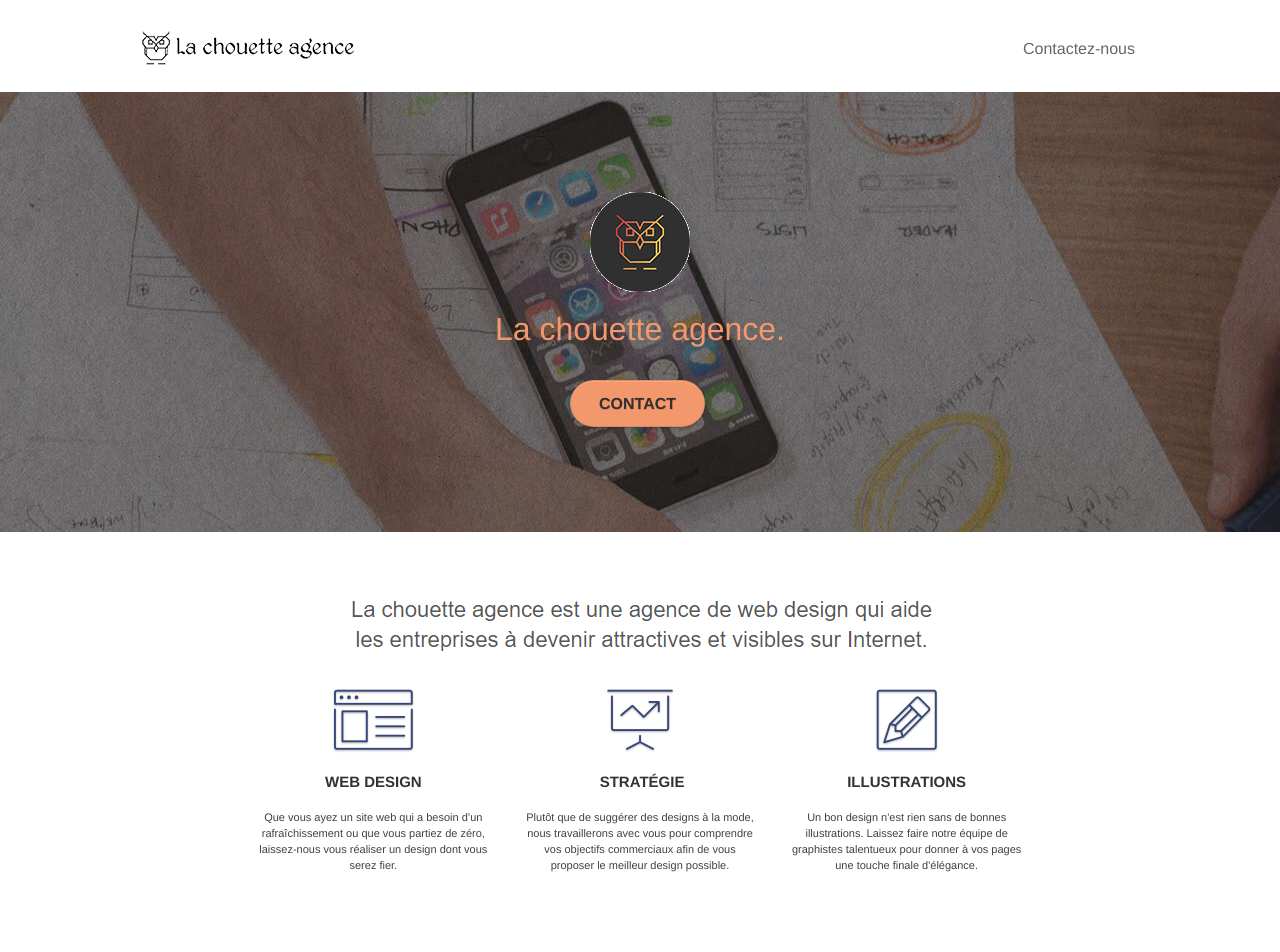
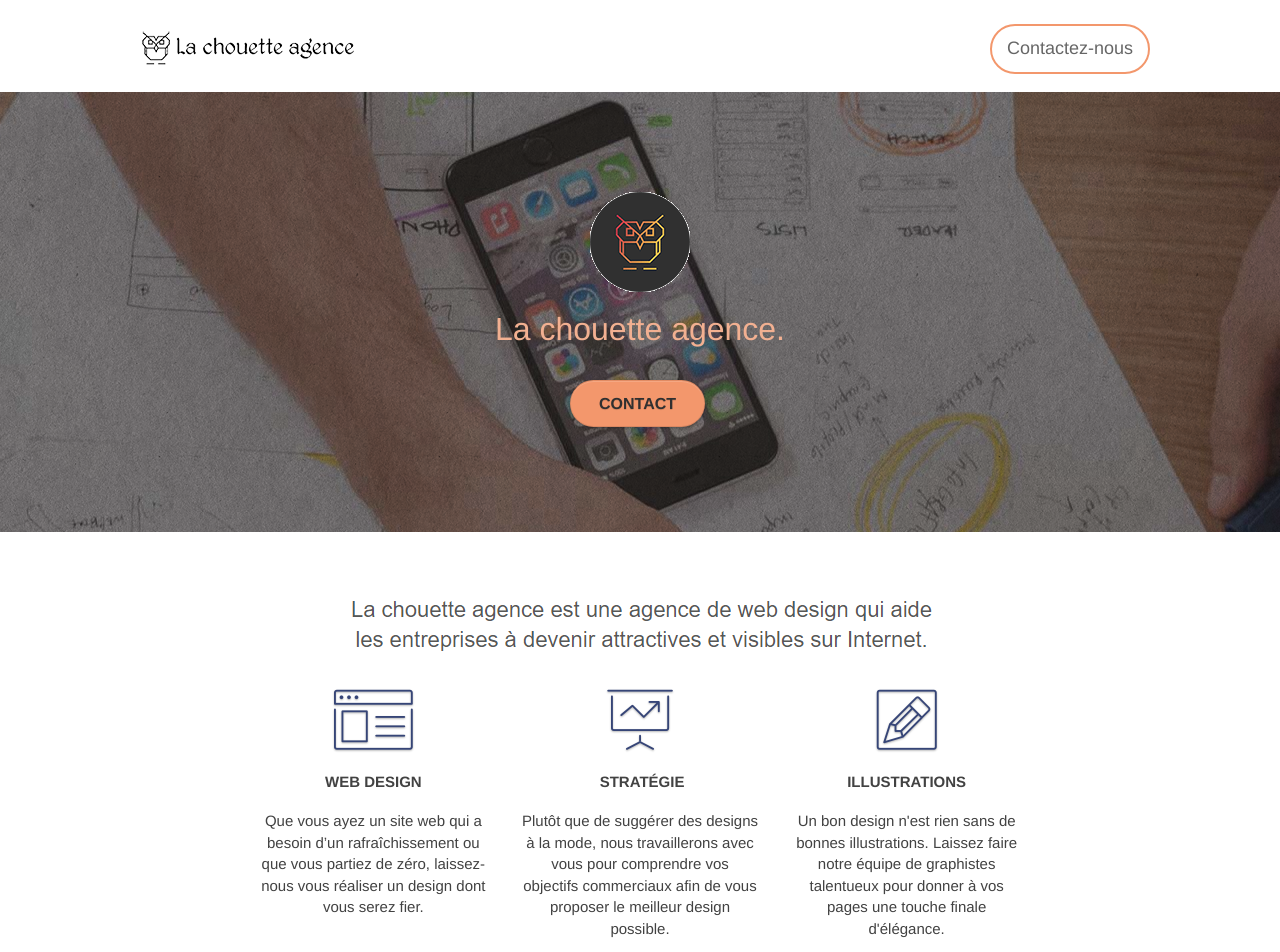
Before and after one commit to nicolaspetreski/La-Chouette-Agence, a plain HTML site: page index.html in a window 1280 px wide. Shown: the top 952 px of the page. Drawn offline with Linux system fonts and the light colour scheme.

Commit message:
contactez nous anim

```diff
--- a/index.html
+++ b/index.html
@@ -44,7 +44,9 @@
 			<div class="collapse navbar-collapse navbar-1 special-dropdown-nav">
 				<ul class="site-navigation nav navbar-nav">
 					<li>
+						<button class="contact" type="button">
 						<a href="page2.html">Contactez-nous</a>
+						</button>
 					</li>
 				</ul>
 			</div>
@@ -213,7 +215,7 @@
 	<div class="container bloc-sm">
 		<div class="row">
 			<div class="col-sm-12">
-				<p class="text-center white">
+				<p class="text-center grey">
 					La chouette agence - Agence web basée à Lyon.<br>
 				</p>
 				<div class="row row-no-gutters social">
--- a/style.css
+++ b/style.css
@@ -11,6 +11,23 @@ a,
 button {
     transition: all .3s ease-in-out;
     outline: none!important;
+}
+
+
+.contact {
+    background: none;
+    width: 160px;
+    height: 50px;
+    border: 2px solid #F3976C;
+    font-size: 18px;
+    border-radius: 25px;
+    transition: 1.2s;
+    overflow: hidden;
+}
+
+.contact:hover{
+    background: #F3976C;
+    cursor: pointer;
 }
 
 a:hover {
@@ -246,7 +263,6 @@ a:hover {
 
 .d-bloc .panel .a-btn:hover,
 .l-bloc .a-btn:hover,
-.l-bloc .navbar a:hover,
 .l-bloc .navbar-brand:hover,
 .l-bloc a:hover .icon-sm,
 .l-bloc a:hover .icon-md,
@@ -260,6 +276,10 @@ a:hover {
 .l-bloc h6 a:hover,
 .l-bloc p a:hover {
     color: rgba(0, 0, 0, 1);
+}
+
+.l-bloc .navbar a:hover {
+    color: rgba(255, 255, 255, 1);
 }
 
 .l-bloc .navbar-toggle .icon-bar {
@@ -686,7 +706,7 @@ a {
 }
 
 p {
-    font-size: 11px;
+    font-size: 15px;
 }
 
 .tight-width-whitespace {
@@ -722,7 +742,7 @@ h3 {
     font-size: 15px;
     text-transform: uppercase;
     font-weight: 700;
-    color: #333333!important;
+    color: #424242!important;
 }
 
 .med-width-whitespace {
@@ -745,8 +765,13 @@ h4 {
 }
 
 .white {
-    color: #424242!important;
+    color: rgba(255, 255, 255, 1)!important;
     font-size: 20px;
+}
+
+.grey {
+    font-size: 20px;
+    color: #424242;
 }
 
 .portfolio-thumb {
@@ -785,7 +810,7 @@ h4 {
 }
 
 .tc-white {
-    color: #F3976C!important;
+    color: #f2b091!important;
 }
 
 .btn-atomic-tangerine {
```
